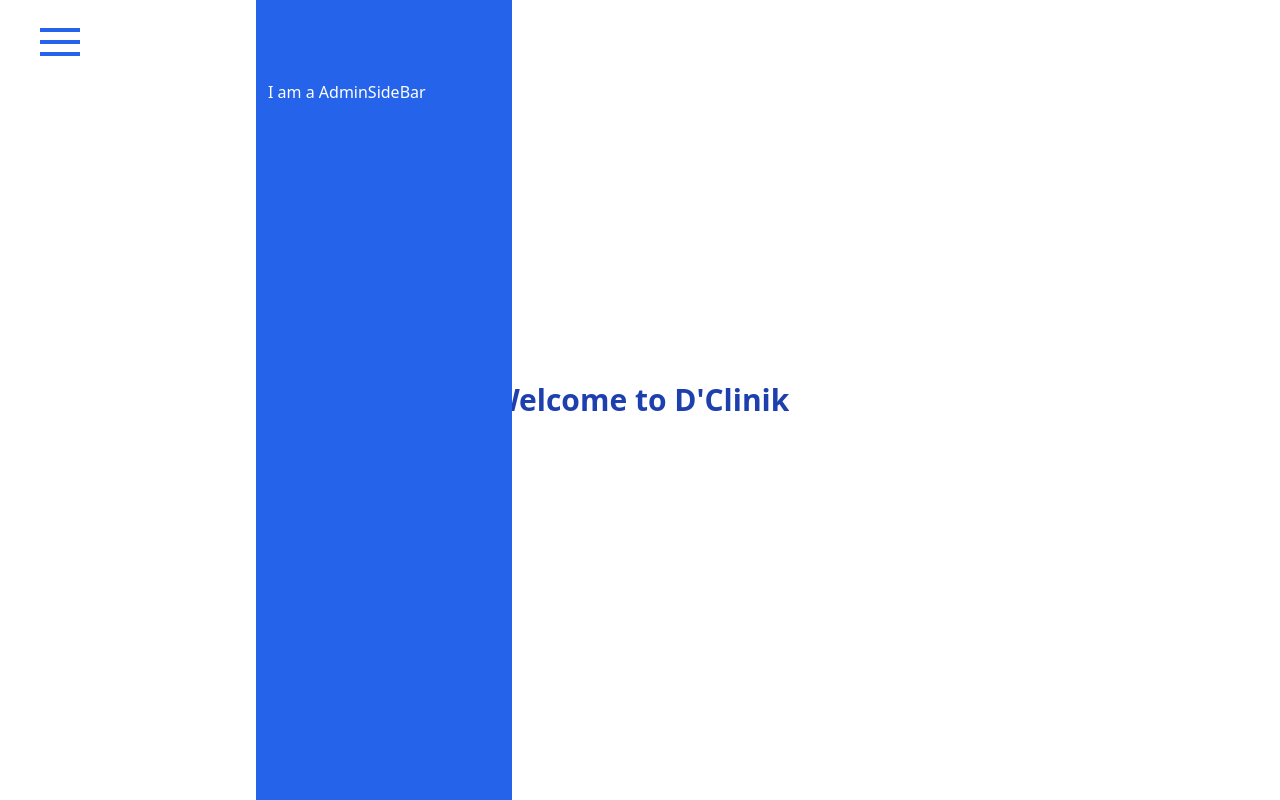
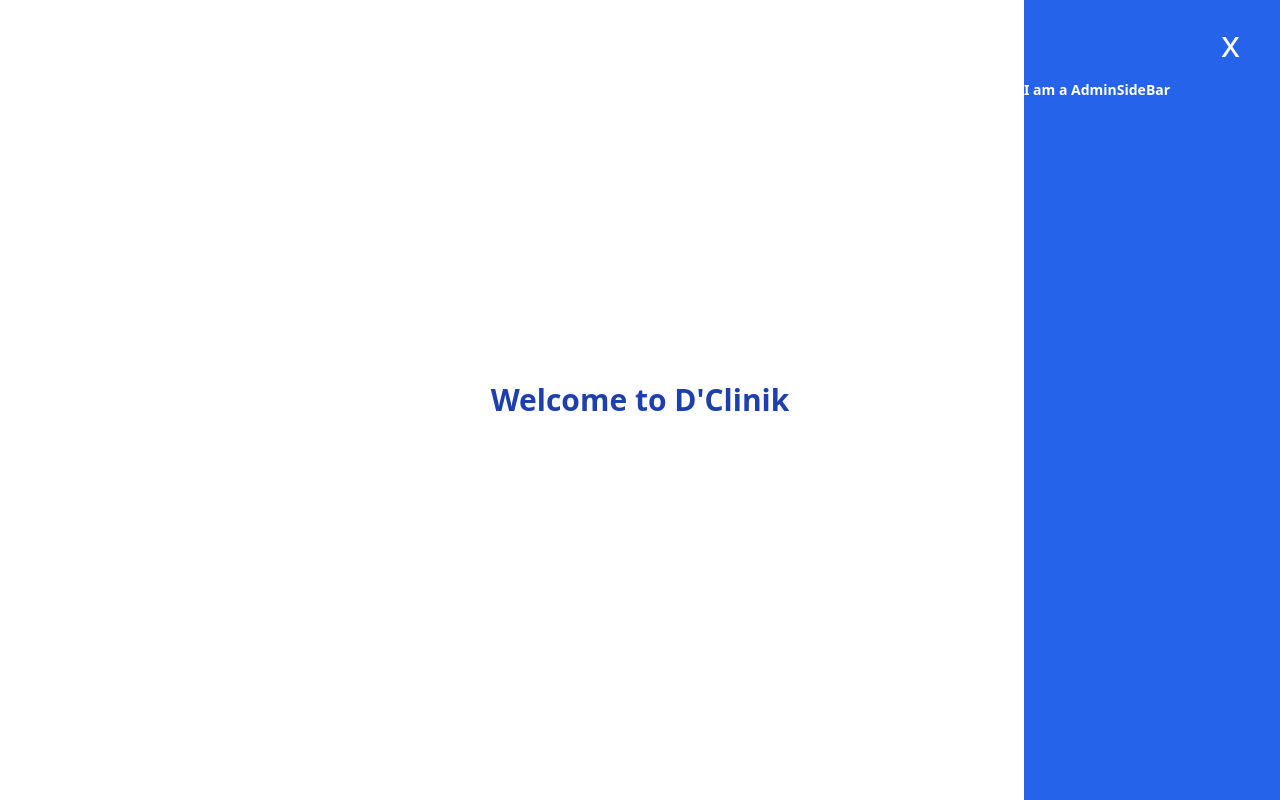
Before and after one commit to iamclement1/D-Clinik, a React (Vite) app: page / in a window 1280 px wide. Built offline with nearby package versions, Linux system fonts and the light colour scheme.

Commit message:
moved sidebar to right

```diff
--- a/src/App.jsx
+++ b/src/App.jsx
@@ -6,7 +6,7 @@ function App() {
   const [count, setCount] = useState(0)
 
   return (
-    <div className="App flex flex-col items-center justify-center min-h-screen py-2">
+    <div className="App flex flex-col items-center justify-center min-h-screen">
       <h2 className='text-center font-bold text-3xl text-blue-800'>Welcome to D'Clinik</h2>
       <AdminSideBar/>
     </div>
--- a/src/Components/Admin/AdminSideBar.jsx
+++ b/src/Components/Admin/AdminSideBar.jsx
@@ -7,15 +7,15 @@ function AdminSideBar() {
     return (
 
         <>
-        { isOpen ? (
+        { !isOpen ? (
             <button className='flex text-4xl text-white items-center cursor-pointer
-            fixed left-10 top-6 z-50'
+            fixed right-10 top-6 z-50'
             onClick={() => setIsOpen(!isOpen)}>
                 x
             </button>
         ) : (
             <svg onClick={() => setIsOpen (!isOpen)}
-            className='fixed z-30 flex items-center cursor-pointer left-10 top-6'
+            className='fixed z-30 flex items-center cursor-pointer right-10 top-6'
             fill='#2563eb'
             viewBox='0 0 100 80'
             width={40}
@@ -26,10 +26,12 @@ function AdminSideBar() {
             </svg>
         )}
 
-        <div className= {`top-0 left-0 w-[20vw] bg-blue-600 pt-20 p-3 text-white
-        fixed h-full z-40 ease-in-out duration-300
-        ${isOpen ? 'translate-x-0' : 'translate-x-full'}`}>
-            <h2>I am a AdminSideBar</h2>
+        <div className={`top-0 right-0 w-[20vw] bg-blue-600
+        text-white fixed h-full z-40 ease-in-out duration-300
+        ${ !isOpen ? 'translate-x-0' : 'translate-x-full'}`}>
+            <h2 className='mt-20 text-sm font-semibold text-white'>
+                I am a AdminSideBar
+            </h2>
         </div>
         </>
 )
```
